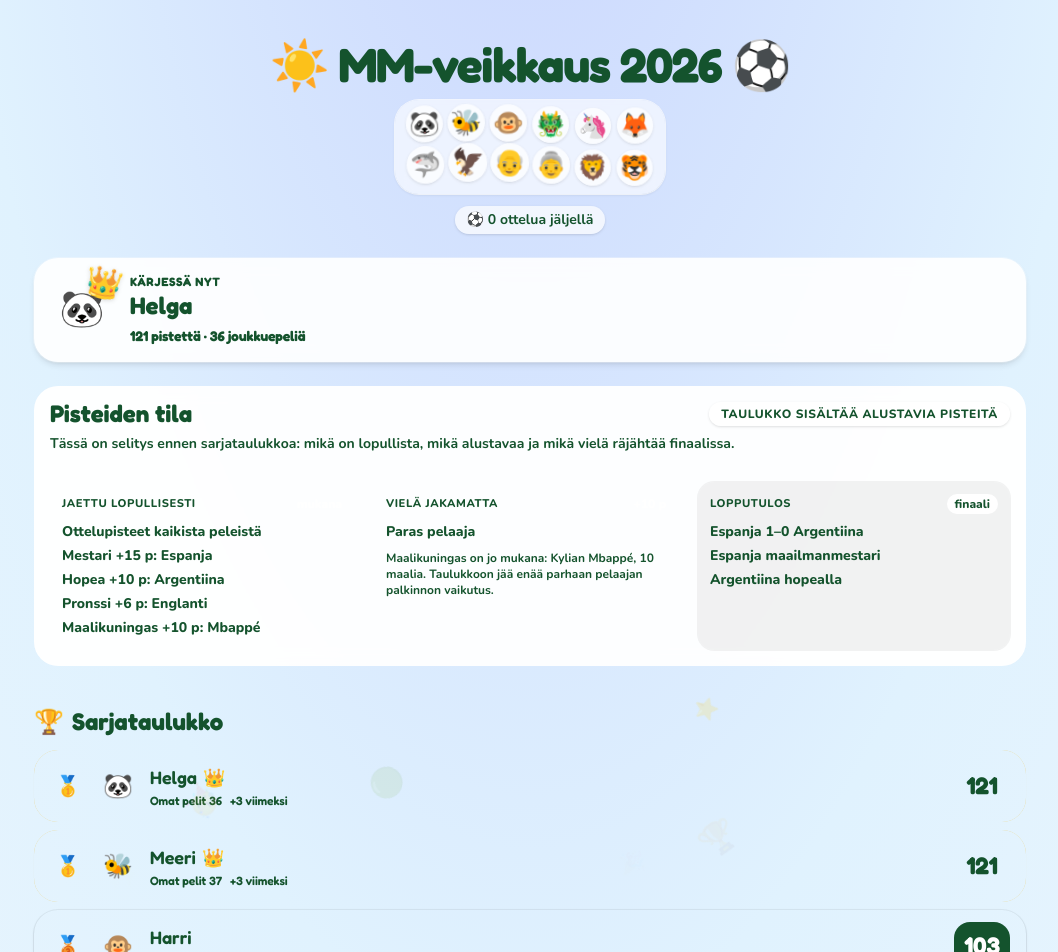
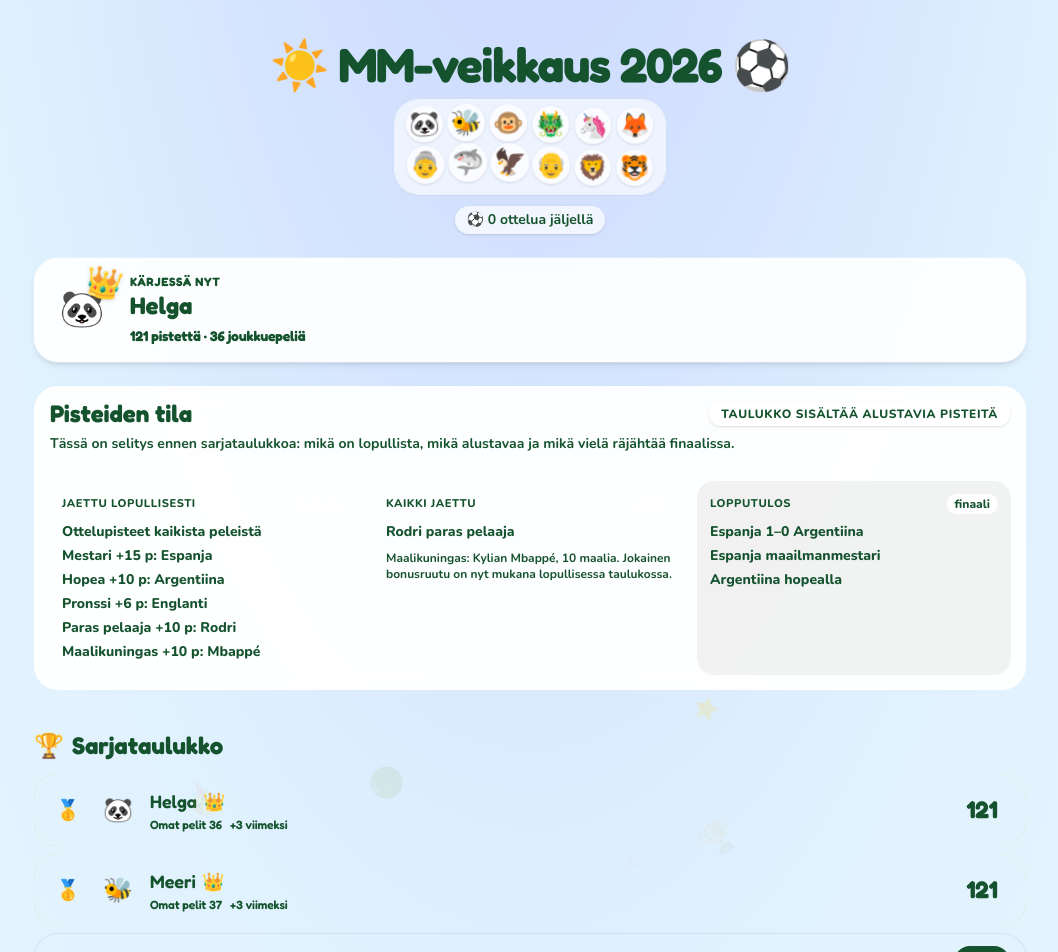
Before and after one commit to intery-oy/mm-veikkaus, a React (Vite) app: page / in a window 1280 px wide. Shown: the top 952 px of the page, without its empty margins (110-1168 px from the left). Built offline with nearby package versions, Linux system fonts and the light colour scheme.

Commit message:
Merkitse Rodri parhaaksi pelaajaksi

```diff
--- a/src/app/App.tsx
+++ b/src/app/App.tsx
@@ -212,6 +212,7 @@ export function App() {
                 <li>Mestari +15 p: Espanja</li>
                 <li>Hopea +10 p: Argentiina</li>
                 <li>Pronssi +6 p: Englanti</li>
+                <li>Paras pelaaja +10 p: Rodri</li>
                 <li>Maalikuningas +10 p: Mbappé</li>
               </ul>
             </div>
@@ -219,20 +220,20 @@ export function App() {
             <div className="rounded-2xl bg-[--color-sun]/25 p-3 ring-2 ring-[--color-sun]">
               <div className="mb-2 flex items-center justify-between gap-2">
                 <div className="text-[0.7rem] font-black uppercase tracking-wider text-[--color-muted]">
-                  Vielä jakamatta
+                  Kaikki jaettu
                 </div>
                 <span className="rounded-full bg-[--color-ink] px-2 py-0.5 text-xs font-black text-white">
-                  +10 p
+                  valmis
                 </span>
               </div>
               <div className="text-sm font-black text-[--color-ink]">
-                Paras pelaaja
+                Rodri paras pelaaja
               </div>
               {topScorerLeader && (
                 <p className="mt-2 text-xs font-bold text-[--color-muted]">
-                  Maalikuningas on jo mukana: {topScorerLeader.playerName},
-                  {` ${topScorerLeader.goals} maalia`}. Taulukkoon jää enää parhaan pelaajan
-                  palkinnon vaikutus.
+                  Maalikuningas: {topScorerLeader.playerName},
+                  {` ${topScorerLeader.goals} maalia`}. Jokainen bonusruutu on nyt mukana
+                  lopullisessa taulukossa.
                 </p>
               )}
             </div>
@@ -310,7 +311,7 @@ export function App() {
                 <span>👟</span> Maalipörssi
               </h2>
               <span className="rounded-full bg-white/70 px-3 py-1 text-xs font-black uppercase tracking-wider text-[--color-muted] shadow-sm">
-                +10 p on mukana taulukossa alustavana
+                +10 p mukana lopullisessa taulukossa
               </span>
             </div>
             <div className="overflow-hidden rounded-3xl bg-white/90 shadow-md ring-1 ring-white/30 backdrop-blur">
--- a/src/app/viewmodel.ts
+++ b/src/app/viewmodel.ts
@@ -341,7 +341,7 @@ export function buildPortalData(): PortalData {
         label: 'Maalikuningas',
         icon: '👟',
         points: outcome.topScorerId === null ? null : s.prizeBonus.topScorer,
-        status: outcome.topScorerId === null ? 'pending' : 'provisional',
+        status: outcome.topScorerId === null ? 'pending' : 'final',
         pick: p ? playerName(p.topScorerId) : '—',
       },
     ];
--- a/src/data/results.ts
+++ b/src/data/results.ts
@@ -102,6 +102,6 @@ export const outcome: TournamentOutcome = {
   championTeamId: 'ESP',
   silverTeamId: 'ARG',
   bronzeTeamId: 'ENG',
-  bestPlayerId: null,
+  bestPlayerId: 'rodri',
   topScorerId: 'mbappe',
 };
```
Also changed, not shown: 1 other file (tests, documents, lock files or other folders).
